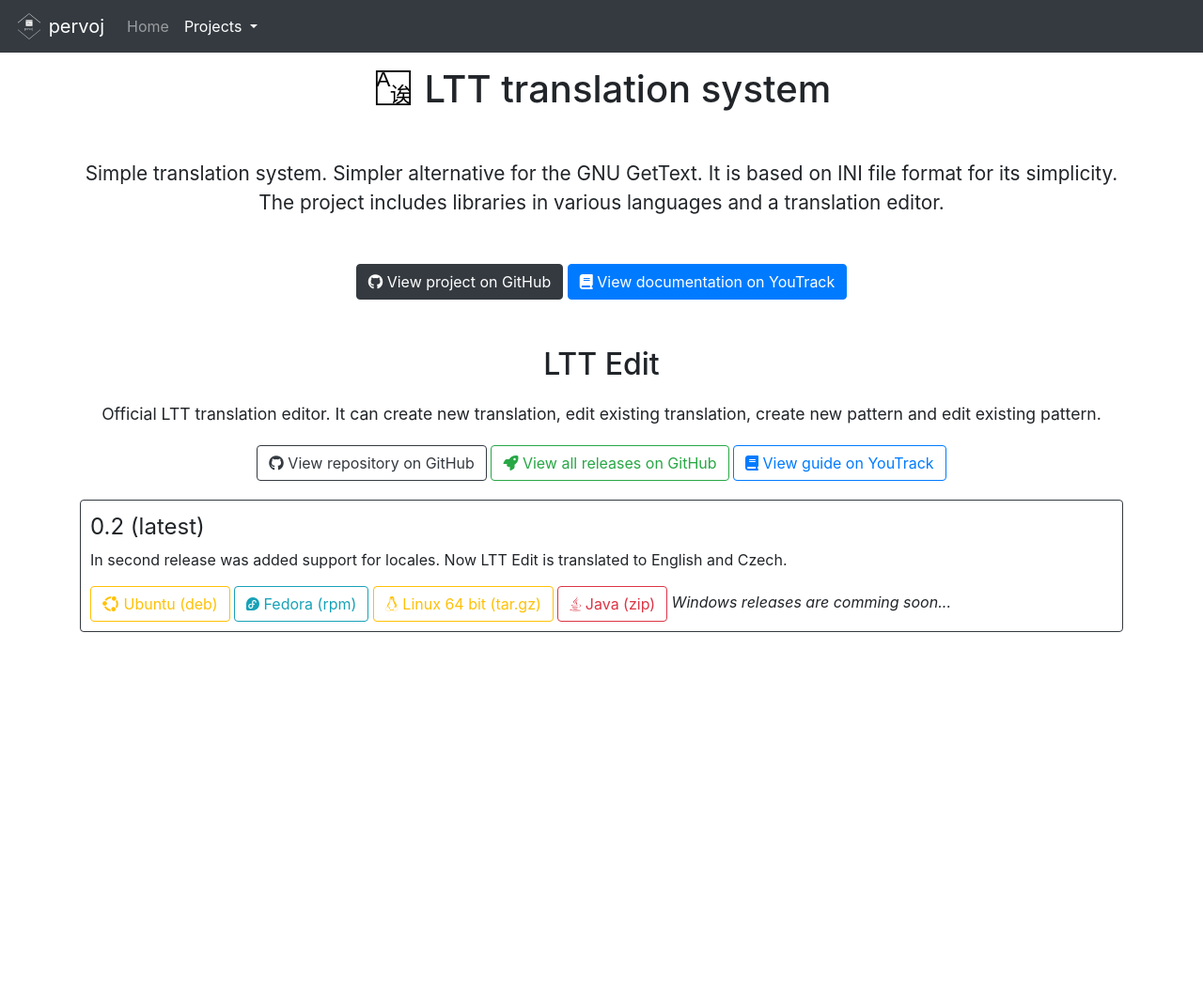
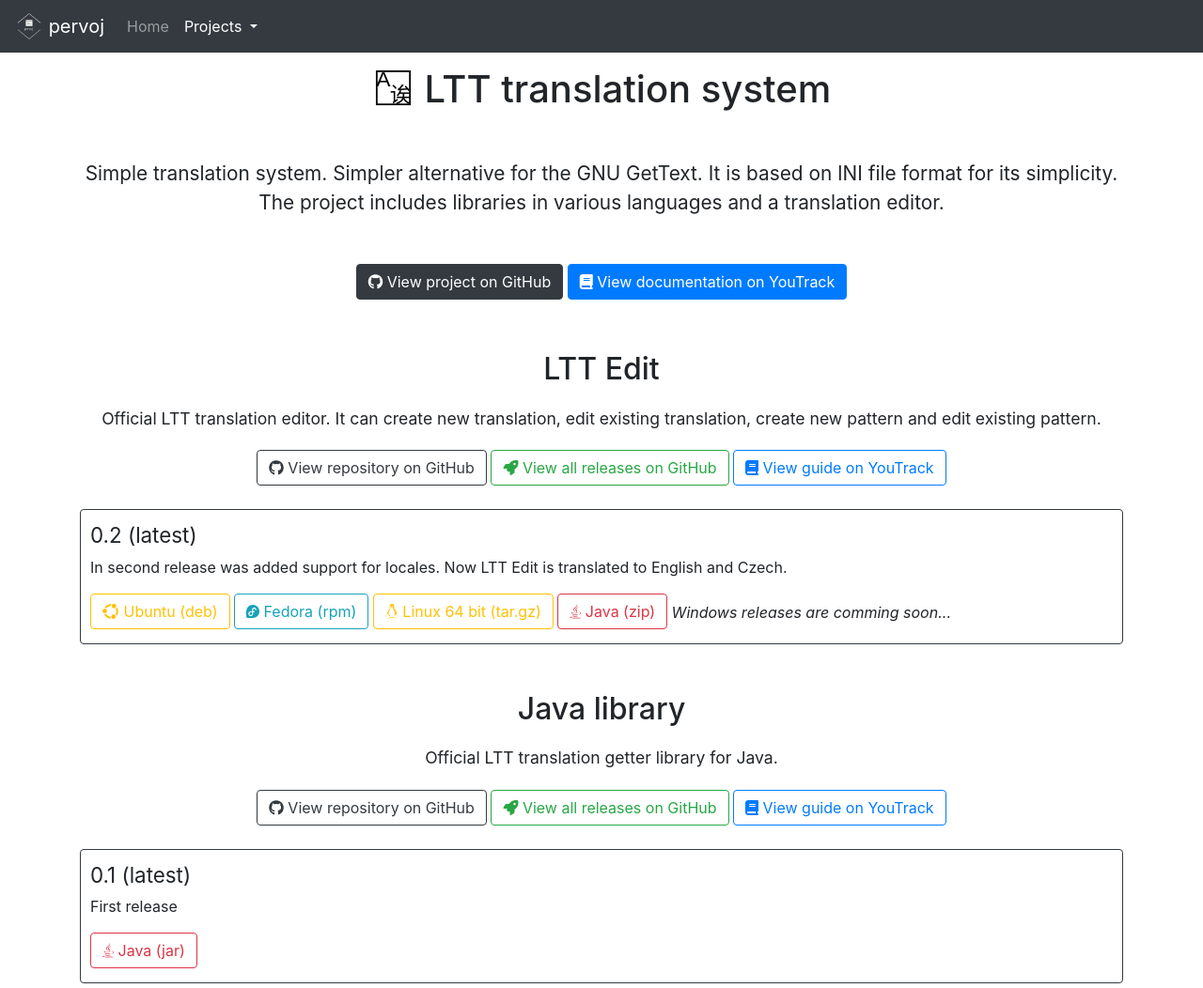
Before and after one commit to pervoj/pervoj.github.io, a plain HTML site: page ltt.html in a window 1280 px wide. Shown: the whole page at 94% size. Before the commit the page ends 800 px from the top, so only its background shows below. Drawn offline with nearby package versions, Linux system fonts and the light colour scheme.

Commit message:
Update CSS, update homepage, add LTT Java library release

```diff
--- a/ltt.html
+++ b/ltt.html
@@ -71,6 +71,22 @@
                     </div>
                 </div>
             </div>
+            <div class="project-part-info">
+                <h2>Java library</h2>
+                <p class="project-part-info-description">Official LTT translation getter library for Java.</p>
+                <a href="https://github.com/pervoj/ltt-java-library" target="_blank" type="button" class="btn btn-outline-dark"><span class="fab fa-github"></span> View repository on GitHub</a>
+                <a href="https://github.com/pervoj/ltt-java-library/releases" target="_blank" type="button" class="btn btn-outline-success"><span class="fas fa-rocket"></span> View all releases on GitHub</a>
+                <a href="https://pervoj.myjetbrains.com/youtrack/articles/LTT-A-2" target="_blank" type="button" class="btn btn-outline-primary"><span class="fas fa-book"></span> View guide on YouTrack</a>
+            </div>
+            <div class="releases">
+                <div class="release">
+                    <span class="release-title">0.1 (latest)</span>
+                    <p class="release-desc">First release</p>
+                    <div class="release-down">
+                        <a href="https://github.com/pervoj/ltt-java-library/releases/download/v0.1/ltt-java-library_0.1.jar" type="button" class="btn btn-outline-danger"><span class="fab fa-java"></span> Java (jar)</a>
+                    </div>
+                </div>
+            </div>
         </div>
 
         <script src="https://code.jquery.com/jquery-3.5.1.slim.js" crossorigin="anonymous"></script>
--- a/style.css
+++ b/style.css
@@ -28,12 +28,12 @@
 .release {
     border: 1px solid #343a40;
     border-radius: 0.25rem;
-    margin: 3px 0px;
+    margin: 5px 0px;
     padding: 10px;
 }
 
 .release-title {
-    font-size: 1.5em;
+    font-size: 1.4em;
 }
 
 .release-desc {
@@ -43,3 +43,7 @@
 .release-down {
     margin-top: 10px;
 }
+
+.btn {
+    margin-bottom: 5px;
+}
```
Also changed, not shown: index.html (+1 -1 lines).
